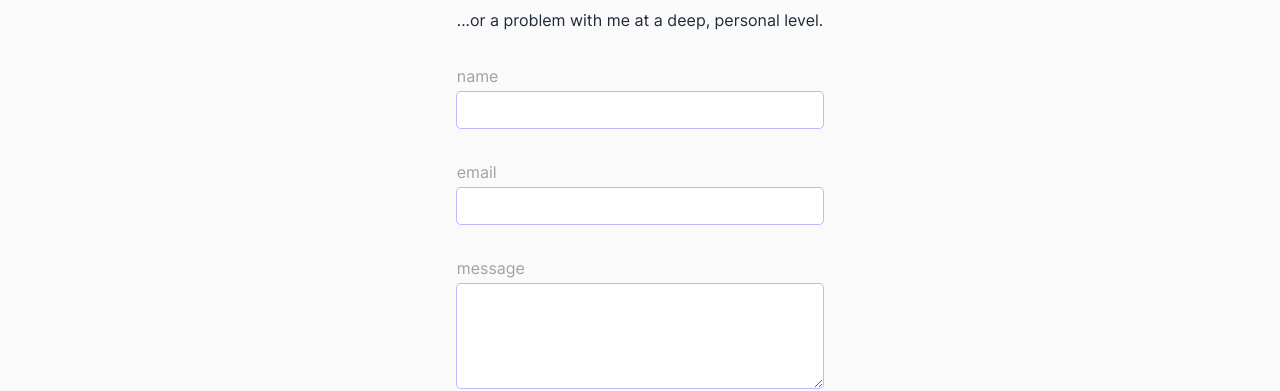
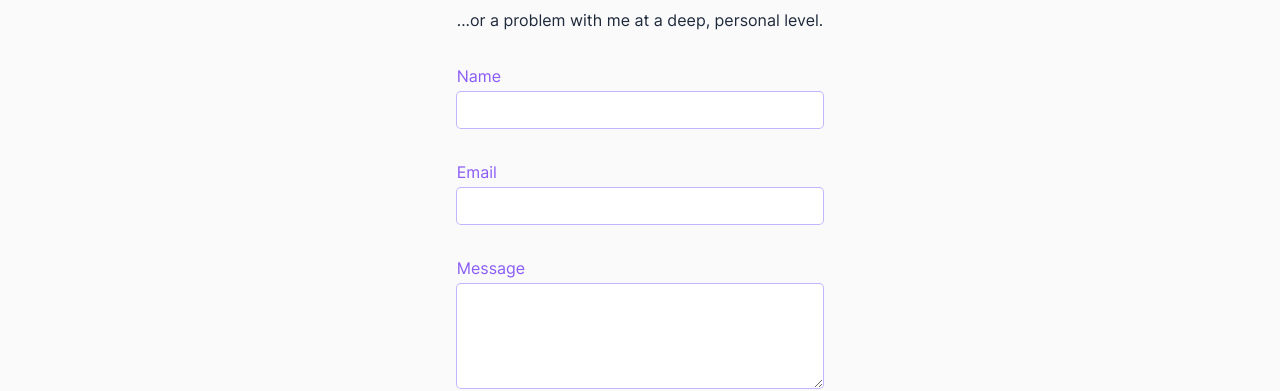
Before and after one commit to daliudzius/dannick.dev, a Next.js app: page /contact in a window 1280 px wide. Shown: the part 200-591 px from the top of the page. Built offline with nearby package versions, Linux system fonts and the light colour scheme; what @tailwindcss/typography would draw is missing.

Commit message:
change contact form styling

```diff
--- a/src/components/ContactForm.js
+++ b/src/components/ContactForm.js
@@ -39,7 +39,9 @@ export default function ContactForm() {
       <div>
          <form onSubmit={handleSubmit}>
             <div className='flex flex-col mt-6 mb-8'>
-               <label className='mb-1 text-gray-400'>name</label>
+               <label className='mb-1 text-purple-500 dark:text-purple-400'>
+                  Name
+               </label>
                <input
                   required
                   type='text'
@@ -50,7 +52,9 @@ export default function ContactForm() {
             </div>
 
             <div className='flex flex-col mb-8'>
-               <label className='mb-1 text-gray-400'>email</label>
+               <label className='mb-1 text-purple-500 dark:text-purple-400'>
+                  Email
+               </label>
                <input
                   required
                   type='email'
@@ -61,7 +65,9 @@ export default function ContactForm() {
             </div>
 
             <div className='flex flex-col mb-8'>
-               <label className='mb-1 text-gray-400'>message</label>
+               <label className='mb-1 text-purple-500 dark:text-purple-400'>
+                  Message
+               </label>
                <textarea
                   required
                   name='message'
@@ -80,7 +86,7 @@ export default function ContactForm() {
                ) : (
                   <button
                      type='submit'
-                     className='w-20 text-lg text-purple-600 transition rounded outline-none ring-inset h-9 dark:text-white ring-2 dark:hover:ring-0 dark:focus:ring-white ring-purple-400 dark:ring-purple-500 dark:hover:gradient-purple-pink dark:focus:gradient-purple-pink focus:bg-purple-500 hover:bg-purple-500 focus:ring-purple-500 hover:ring-purple-500 hover:text-white focus:text-white'
+                     className='w-20 text-lg text-purple-600 transition duration-75 rounded outline-none ring-inset h-9 dark:text-white ring-2 dark:hover:ring-0 dark:focus:ring-white ring-purple-400 dark:ring-purple-500 dark:hover:gradient-purple-pink dark:focus:gradient-purple-pink focus:bg-purple-500 hover:bg-purple-500 focus:ring-purple-500 hover:ring-purple-500 hover:text-white focus:text-white'
                      disabled={!canSubmit}
                   >
                      Send
```
